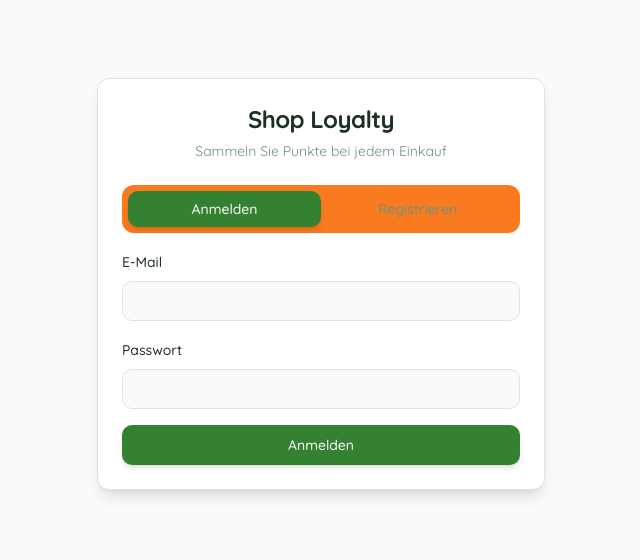
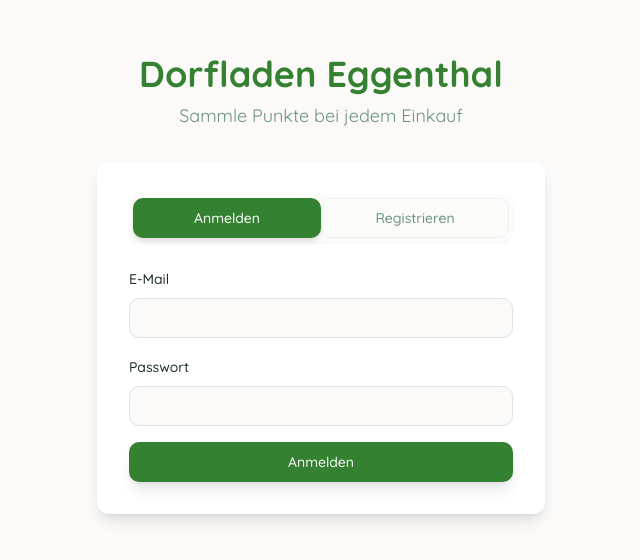
Before and after one commit to Madehier/shop-buddy-points, a React (Vite) app: page / in a window 1280 px wide. Shown: the part 116-676 px from the top of the page, without its empty margins (319-959 px from the left). Built offline with nearby package versions, Linux system fonts and the light colour scheme.

Commit message:
Refactor login page design
Update login page with new title, subtitle, and tab styling. Adjust button colors and typography for a consistent brand experience. Remove orange background and implement green filled active tab and outlined inactive tab.

```diff
--- a/src/components/AuthForm.tsx
+++ b/src/components/AuthForm.tsx
@@ -61,23 +61,37 @@ export function AuthForm() {
 
   return (
     <div className="min-h-screen flex items-center justify-center bg-background p-4">
-      <Card className="w-full max-w-md">
-        <CardHeader className="text-center">
-          <CardTitle className="text-2xl font-bold text-loyalty-gold">
-            Shop Loyalty
-          </CardTitle>
-          <CardDescription>
-            Sammeln Sie Punkte bei jedem Einkauf
-          </CardDescription>
-        </CardHeader>
-        <CardContent>
-          <Tabs defaultValue="signin" className="space-y-4">
-            <TabsList className="grid w-full grid-cols-2">
-              <TabsTrigger value="signin">Anmelden</TabsTrigger>
-              <TabsTrigger value="signup">Registrieren</TabsTrigger>
+      <div className="w-full max-w-md space-y-8">
+        {/* Dorfladen Branding Header */}
+        <div className="text-center space-y-2">
+          <h1 className="text-4xl font-heading font-bold text-dorfladen-green">
+            Dorfladen Eggenthal
+          </h1>
+          <p className="text-lg text-muted-foreground">
+            Sammle Punkte bei jedem Einkauf
+          </p>
+        </div>
+
+        {/* Login Card */}
+        <Card className="shadow-lg border-0">
+          <CardContent className="p-8">
+            <Tabs defaultValue="signin" className="space-y-6">
+              <TabsList className="grid w-full grid-cols-2 bg-muted/30 p-1 h-12">
+                <TabsTrigger
+                  value="signin"
+                  className="data-[state=active]:bg-dorfladen-green data-[state=active]:text-white data-[state=inactive]:text-muted-foreground data-[state=inactive]:bg-transparent border-0 font-medium h-10"
+                >
+                  Anmelden
+                </TabsTrigger>
+                <TabsTrigger
+                  value="signup"
+                  className="data-[state=active]:bg-dorfladen-green data-[state=active]:text-white data-[state=inactive]:text-muted-foreground data-[state=inactive]:bg-transparent data-[state=inactive]:border data-[state=inactive]:border-border/50 font-medium h-10"
+                >
+                  Registrieren
+                </TabsTrigger>
               </TabsList>
 
-            <TabsContent value="signin">
+              <TabsContent value="signin" className="space-y-4">
                 <form onSubmit={handleSignIn} className="space-y-4">
                   <div className="space-y-2">
                     <Label htmlFor="email">E-Mail</Label>
@@ -99,13 +113,13 @@ export function AuthForm() {
                       required
                     />
                   </div>
-                <Button type="submit" className="w-full" disabled={loading}>
+                  <Button type="submit" className="w-full" variant="dorfladen" disabled={loading}>
                     {loading ? "Anmelden..." : "Anmelden"}
                   </Button>
                 </form>
               </TabsContent>
 
-            <TabsContent value="signup">
+              <TabsContent value="signup" className="space-y-4">
                 <form onSubmit={handleSignUp} className="space-y-4">
                   <div className="space-y-2">
                     <Label htmlFor="name">Name</Label>
@@ -138,7 +152,7 @@ export function AuthForm() {
                       minLength={6}
                     />
                   </div>
-                <Button type="submit" className="w-full" disabled={loading}>
+                  <Button type="submit" className="w-full" variant="dorfladen" disabled={loading}>
                     {loading ? "Registrieren..." : "Registrieren"}
                   </Button>
                 </form>
@@ -147,5 +161,6 @@ export function AuthForm() {
           </CardContent>
         </Card>
       </div>
+    </div>
   )
 }
```
Lines whose indentation alone changed are shown as unchanged.
